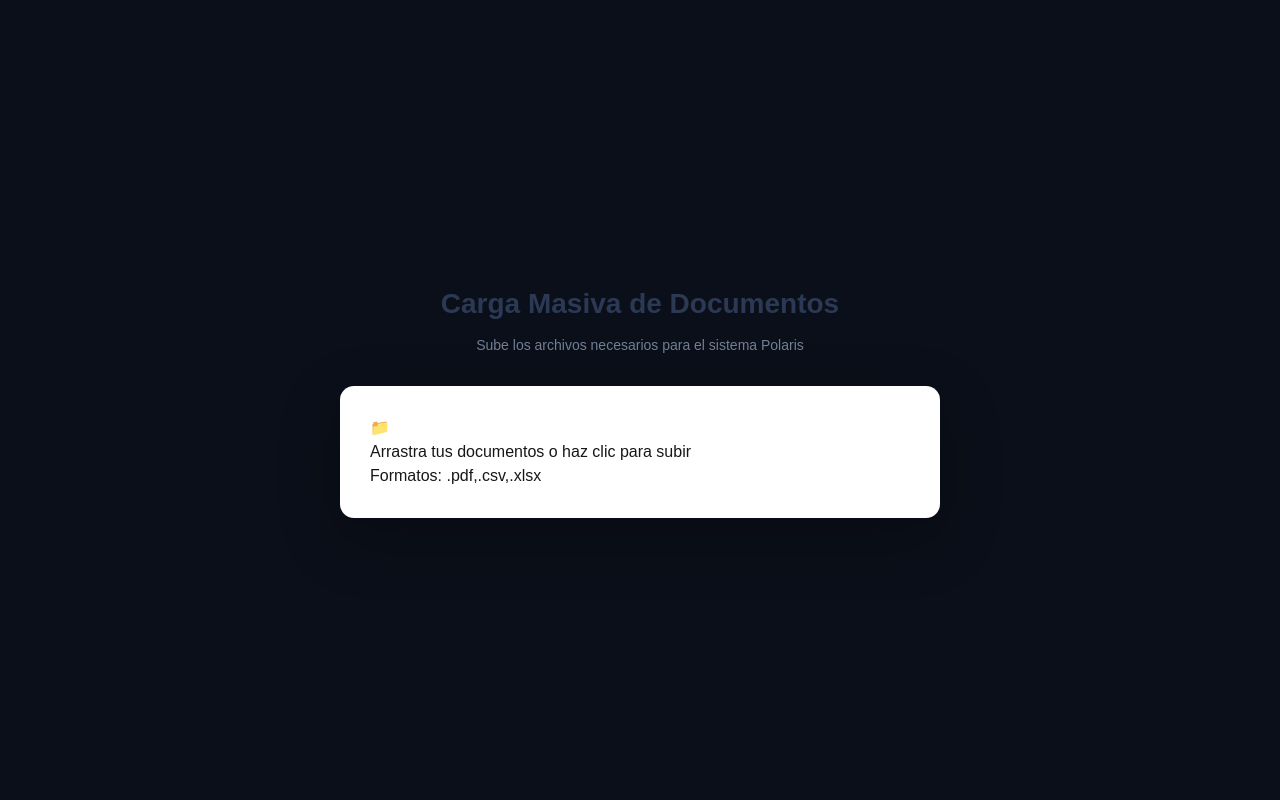
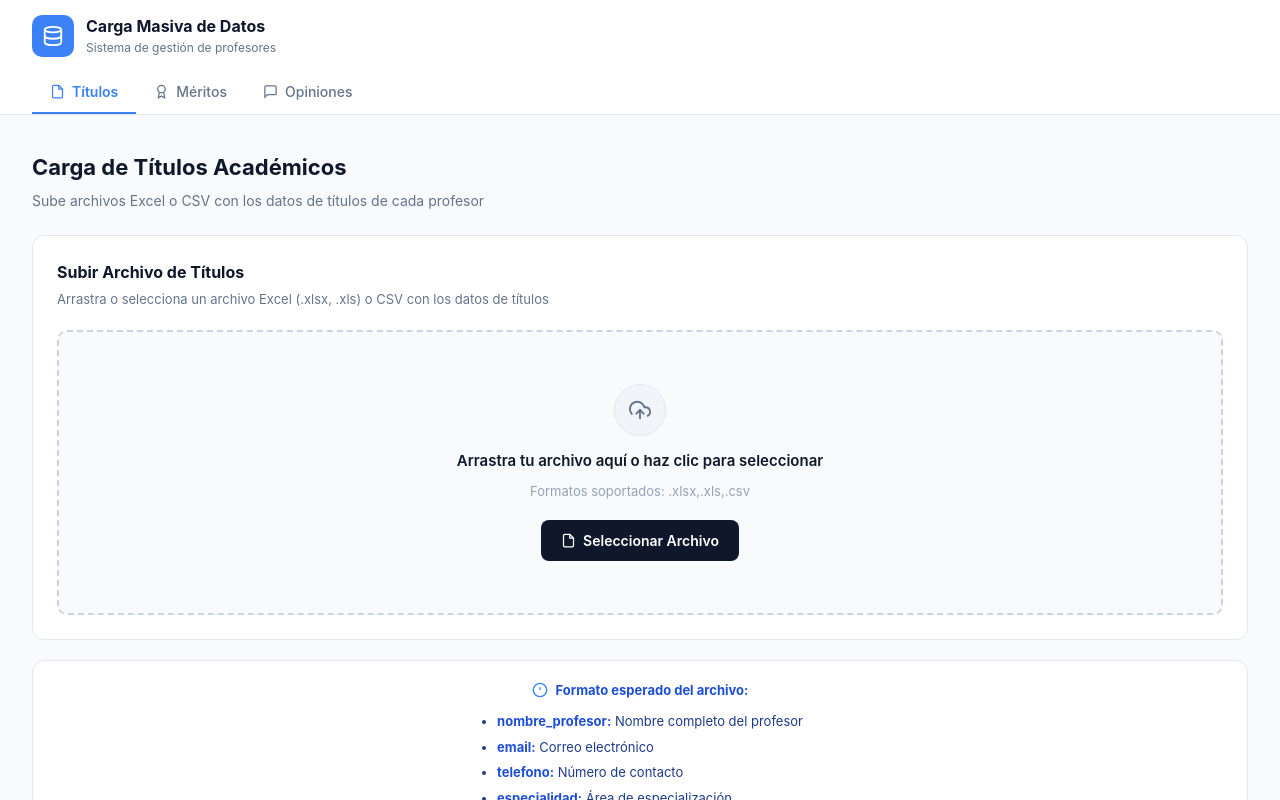
Before and after one commit to Massy100/Polaris, a Next.js app in the folder frontend/: page /bulk-upload in a window 1280 px wide. Shown: the top 800 px of the page. Built offline with nearby package versions, Linux system fonts and the light colour scheme.

Commit message:
feat: update bulk upload page with dynamic tabs and format details

```diff
--- a/frontend/src/app/bulk-upload/page.jsx
+++ b/frontend/src/app/bulk-upload/page.jsx
@@ -4,6 +4,7 @@ import FileUploader from '../components/FileUploader';
 import '../styles/BulkUpload.css';
 
 export default function BulkUploadPage() {
+  const [activeTab, setActiveTab] = useState('titulos');
   const [files, setFiles] = useState([]);
 
   const handleFiles = (newFiles) => {
@@ -16,51 +17,139 @@ export default function BulkUploadPage() {
 
   const procesarArchivos = () => {
     console.log("Archivos listos para enviar:", files);
-    // Aquí irá la conexión con el backend
   };
+
+  const tabConfig = {
+    titulos: {
+      sectionTitle: 'Carga de Títulos Académicos',
+      sectionSub: 'Sube archivos Excel o CSV con los datos de títulos de cada profesor',
+      cardTitle: 'Subir Archivo de Títulos',
+      cardDesc: 'Arrastra o selecciona un archivo Excel (.xlsx, .xls) o CSV con los datos de títulos',
+      formatFields: [
+        { key: 'nombre_profesor', desc: 'Nombre completo del profesor' },
+        { key: 'email', desc: 'Correo electrónico' },
+        { key: 'telefono', desc: 'Número de contacto' },
+        { key: 'especialidad', desc: 'Área de especialización' },
+        { key: 'grado_academico', desc: 'Máximo grado académico' },
+        { key: 'experiencia_años', desc: 'Años de experiencia' },
+        { key: 'institucion_actual', desc: 'Institución donde trabaja' },
+      ],
+    },
+    meritos: {
+      sectionTitle: 'Carga de Méritos de Profesores',
+      sectionSub: 'Sube archivos Excel o CSV con los datos de méritos de cada profesor',
+      cardTitle: 'Subir Archivo de Méritos',
+      cardDesc: 'Arrastra o selecciona un archivo Excel (.xlsx, .xls) o CSV con los datos de méritos',
+      formatFields: [
+        { key: 'nombre_profesor', desc: 'Nombre completo del profesor' },
+        { key: 'email', desc: 'Correo electrónico' },
+        { key: 'tipo_merito', desc: 'Tipo de mérito o reconocimiento' },
+        { key: 'descripcion', desc: 'Descripción del mérito' },
+        { key: 'fecha_obtencion', desc: 'Fecha de obtención' },
+        { key: 'institucion_otorgante', desc: 'Institución que otorgó el mérito' },
+      ],
+    },
+    opiniones: {
+      sectionTitle: 'Carga de Opiniones de Profesores',
+      sectionSub: 'Sube archivos Excel o CSV con las opiniones de cada profesor',
+      cardTitle: 'Subir Archivo de Opiniones',
+      cardDesc: 'Arrastra o selecciona un archivo Excel (.xlsx, .xls) o CSV con los datos de opiniones',
+      formatFields: [
+        { key: 'nombre_profesor', desc: 'Nombre completo del profesor' },
+        { key: 'email', desc: 'Correo electrónico' },
+        { key: 'opinion', desc: 'Texto de la opinión' },
+        { key: 'calificacion', desc: 'Puntuación del 1 al 10' },
+        { key: 'fecha_opinion', desc: 'Fecha de la opinión' },
+        { key: 'autor', desc: 'Autor de la opinión' },
+      ],
+    },
+  };
+
+  const current = tabConfig[activeTab];
 
   return (
     <div className="page-wrapper">
-      <div className="header-texts">
-        <h1 style={{ color: '#2b3954' }}>Carga Masiva de Documentos</h1>
-        <p>Sube los archivos necesarios para el sistema Polaris</p>
+      <div className="top-header">
+        <div className="brand">
+          <div className="brand-icon">
+            <svg width="22" height="22" viewBox="0 0 24 24" fill="none" stroke="white" strokeWidth="2" strokeLinecap="round" strokeLinejoin="round">
+              <ellipse cx="12" cy="5" rx="9" ry="3"/>
+              <path d="M21 12c0 1.66-4 3-9 3s-9-1.34-9-3"/>
+              <path d="M3 5v14c0 1.66 4 3 9 3s9-1.34 9-3V5"/>
+            </svg>
+          </div>
+          <div>
+            <div className="brand-name">Carga Masiva de Datos</div>
+            <div className="brand-sub">Sistema de gestión de profesores</div>
+          </div>
+        </div>
+
+        <nav className="tab-nav">
+          <button className={`tab-btn ${activeTab === 'titulos' ? 'active' : ''}`} onClick={() => { setActiveTab('titulos'); setFiles([]); }}>
+            <svg width="15" height="15" viewBox="0 0 24 24" fill="none" stroke="currentColor" strokeWidth="2"><path d="M14 2H6a2 2 0 0 0-2 2v16a2 2 0 0 0 2 2h12a2 2 0 0 0 2-2V8z"/><polyline points="14 2 14 8 20 8"/></svg>
+            Títulos
+          </button>
+          <button className={`tab-btn ${activeTab === 'meritos' ? 'active' : ''}`} onClick={() => { setActiveTab('meritos'); setFiles([]); }}>
+            <svg width="15" height="15" viewBox="0 0 24 24" fill="none" stroke="currentColor" strokeWidth="2"><circle cx="12" cy="8" r="6"/><path d="M15.477 12.89 17 22l-5-3-5 3 1.523-9.11"/></svg>
+            Méritos
+          </button>
+          <button className={`tab-btn ${activeTab === 'opiniones' ? 'active' : ''}`} onClick={() => { setActiveTab('opiniones'); setFiles([]); }}>
+            <svg width="15" height="15" viewBox="0 0 24 24" fill="none" stroke="currentColor" strokeWidth="2"><path d="M21 15a2 2 0 0 1-2 2H7l-4 4V5a2 2 0 0 1 2-2h14a2 2 0 0 1 2 2z"/></svg>
+            Opiniones
+          </button>
+        </nav>
       </div>
 
-      <div className="modal-card" style={{ padding: '30px' }}>
-        <FileUploader
-          onFilesSelected={handleFiles}
-          accept=".pdf,.csv,.xlsx"
-        />
+      <div className="content-area">
+        <div className="section-header">
+          <h1 className="section-title">{current.sectionTitle}</h1>
+          <p className="section-sub">{current.sectionSub}</p>
+        </div>
 
-        {files.length > 0 && (
-          <div style={{ marginTop: '24px' }}>
-            <h3 className="modal-title" style={{ marginBottom: '12px' }}>
-              Documentos preparados ({files.length})
-            </h3>
+        <div className="upload-card">
+          <div className="upload-card-header">
+            <h2 className="upload-card-title">{current.cardTitle}</h2>
+            <p className="upload-card-desc">{current.cardDesc}</p>
+          </div>
 
-            <div className="modal-content">
+          <FileUploader onFilesSelected={handleFiles} accept=".xlsx,.xls,.csv" />
+
+          {files.length > 0 && (
+            <div style={{ marginTop: '20px' }}>
+              <h3 style={{ fontSize: '14px', fontWeight: '600', marginBottom: '10px', color: '#1e293b' }}>
+                Archivos seleccionados ({files.length})
+              </h3>
               {files.map((file, index) => (
-                <div key={index} className="modal-meta file-row-custom">
-                  <span>{file.name}</span>
-                  <button
-                    onClick={() => removeFile(file.name)}
-                    style={{ background: 'transparent', border: 'none', color: '#ff4545', cursor: 'pointer', fontWeight: 'bold' }}
-                  >
-                    ✕
-                  </button>
+                <div key={index} className="file-row">
+                  <span style={{ fontSize: '14px', color: '#334155' }}>{file.name}</span>
+                  <button onClick={() => removeFile(file.name)} className="remove-btn">✕</button>
                 </div>
               ))}
+              <button className="process-btn" onClick={procesarArchivos}>
+                Procesar Documentos
+              </button>
             </div>
+          )}
+        </div>
 
-            <button
-              className="modal-btn modal-btn-primary upload-process-btn"
-              onClick={procesarArchivos}
-            >
-              Procesar Documentos
-            </button>
+        <div className="format-card">
+          <div className="format-card-inner">
+            <svg width="16" height="16" viewBox="0 0 24 24" fill="none" stroke="#3b82f6" strokeWidth="2"><circle cx="12" cy="12" r="10"/><line x1="12" y1="8" x2="12" y2="12"/><line x1="12" y1="16" x2="12.01" y2="16"/></svg>
+            <span className="format-title">Formato esperado del archivo:</span>
           </div>
-        )}
+          <ul className="format-list">
+            {current.formatFields.map((field) => (
+              <li key={field.key}>
+                <span className="format-key">{field.key}:</span> {field.desc}
+              </li>
+            ))}
+          </ul>
+        </div>
       </div>
+
+      <footer className="page-footer">
+        Sistema de Carga Masiva de Datos - Gestión de Profesores
+      </footer>
     </div>
   );
 }
--- a/frontend/src/app/components/FileUploader.jsx
+++ b/frontend/src/app/components/FileUploader.jsx
@@ -38,9 +38,22 @@ const FileUploader = ({ onFilesSelected, accept }) => {
         onChange={(e) => onFilesSelected(Array.from(e.target.files))}
         style={{ display: 'none' }}
       />
-      <span className="icon-folder">📁</span>
-      <p className="drop-text">Arrastra tus documentos o haz clic para subir</p>
-      <span className="drop-format">Formatos: {accept}</span>
+      <div className="upload-icon-circle">
+        <svg width="22" height="22" viewBox="0 0 24 24" fill="none" stroke="#64748b" strokeWidth="2" strokeLinecap="round" strokeLinejoin="round">
+          <polyline points="16 16 12 12 8 16"/>
+          <line x1="12" y1="12" x2="12" y2="21"/>
+          <path d="M20.39 18.39A5 5 0 0 0 18 9h-1.26A8 8 0 1 0 3 16.3"/>
+        </svg>
+      </div>
+      <p className="drop-text">Arrastra tu archivo aquí o haz clic para seleccionar</p>
+      <span className="drop-format">Formatos soportados: {accept}</span>
+      <button
+        className="select-file-btn"
+        onClick={(e) => { e.stopPropagation(); document.getElementById('hidden-file-input').click(); }}
+      >
+        <svg width="15" height="15" viewBox="0 0 24 24" fill="none" stroke="currentColor" strokeWidth="2"><path d="M14 2H6a2 2 0 0 0-2 2v16a2 2 0 0 0 2 2h12a2 2 0 0 0 2-2V8z"/><polyline points="14 2 14 8 20 8"/></svg>
+        Seleccionar Archivo
+      </button>
     </div>
   );
 };
--- a/frontend/src/app/styles/BulkUpload.css
+++ b/frontend/src/app/styles/BulkUpload.css
@@ -140,222 +140,214 @@
     background: #d63535;
 }
 
-.sdd-general {
-    position: fixed;
-    inset: 0;
-    z-index: 9999;
-    pointer-events: none;
-    color: #1C1C1C;
-}
-
-.sdd-general.sdd-open {
-    pointer-events: auto;
-}
-
-.sdd-overlay {
-    position: absolute;
-    inset: 0;
-    background: rgba(0, 0, 0, 0.5);
-    opacity: 0;
-    transition: opacity 250ms ease;
-}
-
-.sdd-general.sdd-open .sdd-overlay {
-    opacity: 1;
-}
-
-.sdd-panel {
-    position: absolute;
-    top: 0;
-    right: 0;
-    height: 100%;
-    background: #fff;
-    box-shadow: -12px 0 30px rgba(0, 0, 0, 0.2);
-    transform: translateX(100%);
-    transition: transform 250ms ease;
+.page-wrapper {
+    min-height: 100vh;
+    background-color: #f8fafc;
+    font-family: -apple-system, BlinkMacSystemFont, 'Segoe UI', sans-serif;
     display: flex;
     flex-direction: column;
 }
 
-.sdd-general.sdd-open .sdd-panel {
-    transform: translateX(0);
+.top-header {
+    background: #ffffff;
+    border-bottom: 1px solid #e2e8f0;
+    padding: 0 32px;
 }
 
-.sdd-header {
+.brand {
     display: flex;
     align-items: center;
-    justify-content: space-between;
     gap: 12px;
-    padding: 14px 16px;
-    border-bottom: 1px solid #eaeaea;
+    padding: 14px 0 0 0;
 }
 
-.sdd-title {
-    margin: 0;
+.brand-icon {
+    width: 42px;
+    height: 42px;
+    background: #3b82f6;
+    border-radius: 10px;
+    display: flex;
+    align-items: center;
+    justify-content: center;
+}
+
+.brand-name {
     font-size: 16px;
+    font-weight: 700;
+    color: #0f172a;
+}
+
+.brand-sub {
+    font-size: 12px;
+    color: #64748b;
+    margin-top: 1px;
+}
+
+.tab-nav {
+    display: flex;
+    gap: 0;
+    margin-top: 14px;
+}
+
+.tab-btn {
+    display: flex;
+    align-items: center;
+    gap: 7px;
+    padding: 10px 18px;
+    background: transparent;
+    border: none;
+    border-bottom: 2px solid transparent;
+    font-size: 14px;
+    font-weight: 500;
+    color: #64748b;
+    cursor: pointer;
+    transition: color 0.15s, border-color 0.15s;
+}
+
+.tab-btn:hover {
+    color: #1e293b;
+}
+
+.tab-btn.active {
+    color: #3b82f6;
+    border-bottom: 2px solid #3b82f6;
     font-weight: 600;
 }
 
-.sdd-close {
-    border: none;
-    background: transparent;
-    cursor: pointer;
-    font-size: 18px;
-    line-height: 1;
-    padding: 8px;
-    border-radius: 8px;
+.content-area {
+    padding: 36px 32px;
+    max-width: 1400px;
+    width: 100%;
 }
 
-.sdd-close:hover {
-    background: #f3f3f3;
+.section-header {
+    margin-bottom: 24px;
 }
 
-.sdd-body {
-    padding: 16px;
-    overflow: auto;
-    flex: 1;
+.section-title {
+    font-size: 22px;
+    font-weight: 700;
+    color: #0f172a;
+    margin: 0 0 6px 0;
 }
 
-.sdd-data-container {
+.section-sub {
+    font-size: 14px;
+    color: #64748b;
+    margin: 0;
+}
+
+.upload-card {
+    background: #ffffff;
+    border: 1px solid #e2e8f0;
+    border-radius: 12px;
+    padding: 24px;
+    margin-bottom: 20px;
+}
+
+.upload-card-header {
+    margin-bottom: 20px;
+}
+
+.upload-card-title {
+    font-size: 16px;
+    font-weight: 700;
+    color: #0f172a;
+    margin: 0 0 6px 0;
+}
+
+.upload-card-desc {
+    font-size: 13px;
+    color: #64748b;
+    margin: 0;
+}
+
+.file-row {
     display: flex;
-    flex-direction: row;
-    gap: 12px;
+    justify-content: space-between;
+    align-items: center;
+    background: #f8fafc;
+    border: 1px solid #e2e8f0;
+    border-radius: 8px;
+    padding: 10px 14px;
+    margin-bottom: 8px;
+}
+
+.remove-btn {
+    background: transparent;
+    border: none;
+    color: #ef4444;
+    cursor: pointer;
+    font-weight: bold;
+    font-size: 14px;
+}
+
+.process-btn {
+    width: 100%;
+    margin-top: 16px;
+    padding: 11px;
+    background: #1e293b;
+    color: #ffffff;
+    border: none;
+    border-radius: 8px;
+    font-size: 14px;
+    font-weight: 600;
+    cursor: pointer;
+    transition: background 0.15s;
+}
+
+.process-btn:hover {
+    background: #0f172a;
+}
+
+.format-card {
+    background: #ffffff;
+    border: 1px solid #e2e8f0;
+    border-radius: 12px;
+    padding: 20px 24px;
+    display: flex;
+    flex-direction: column;
     align-items: center;
 }
 
-.sdd-field {
+.format-card-inner {
+    display: flex;
+    align-items: center;
+    gap: 8px;
+    margin-bottom: 12px;
+}
+
+.format-title {
+    font-size: 13px;
+    font-weight: 700;
+    color: #1d4ed8;
+}
+
+.format-list {
+    list-style: disc;
+    padding-left: 20px;
+    margin: 0;
     display: flex;
     flex-direction: column;
     gap: 6px;
-    margin-bottom: 30px;
 }
 
-.sdd-label {
-    font-size: 18px;
-    font-weight: 600;
-    color: #333;
-    letter-spacing: 0.2px;
+.format-list li {
+    font-size: 13px;
+    color: #1e3a8a;
 }
 
-.input-underline {
-    position: relative;
-    width: 300px;
+.format-key {
+    font-weight: 700;
+    color: #1d4ed8;
 }
 
-.input-underline-field {
-    width: 100%;
-    font-size: 1rem;
-    padding: 0.2em 0.3em;
-    color: #333;
-    border: none;
-    border-bottom: 1.5px solid #d1d5db;
-    border-radius: 6px 6px 0 0;
-    outline: none;
-    transition: background 0.2s ease, border-color 0.2s ease;
-}
-
-.input-underline-field::placeholder {
-    color: #9ca3af;
-}
-
-.input-underline-border {
-    position: absolute;
-    bottom: 0;
-    left: 0;
-    width: 0%;
-    height: 2px;
-    background: #2563eb;
-    transition: width 0.3s ease;
-}
-
-.input-underline-field:focus~.input-underline-border {
+.page-footer {
+    text-align: center;
+    padding: 24px;
+    font-size: 13px;
+    color: #94a3b8;
+    border-top: 1px solid #e2e8f0;
+    margin-top: auto;
     width: 100%;
 }
-
-.sdd-form {
-    max-width: 420px;
-    margin: 0 auto;
-}
-
-.sdd-actions {
-    display: flex;
-    gap: 10px;
-    justify-content: flex-end;
-    margin-top: 18px;
-    padding-top: 14px;
-    border-top: 1px solid rgba(0, 0, 0, 0.06);
-}
-
-.sdd-btn {
-    border: 1px solid rgba(0, 0, 0, 0.10);
-    border-radius: 10px;
-    padding: 10px 12px;
-    font-weight: 700;
-    cursor: pointer;
-    transition: transform 120ms ease, box-shadow 120ms ease, background 120ms ease;
-}
-
-.sdd-btn:active {
-    transform: scale(0.98);
-}
-
-.sdd-btn-ghost {
-    background: #ffffff;
-}
-
-.sdd-btn-ghost:hover {
-    background: #f9fafb;
-}
-
-.sdd-btn-primary {
-    background: #2563eb;
-    color: #ffffff;
-    border-color: rgba(37, 99, 235, 0.55);
-    box-shadow: 0 10px 22px rgba(37, 99, 235, 0.22);
-}
-
-.sdd-btn-primary:hover {
-    box-shadow: 0 14px 28px rgba(37, 99, 235, 0.28);
-}
-
-/* CLASES AÑADIDAS PARA REPLICAR TU CAPTURA OSCURA */
-.page-wrapper {
-    min-height: 100vh;
-    background-color: #0b0f19; /* Fondo oscuro similar al de tu captura */
-    display: flex;
-    flex-direction: column;
-    align-items: center;
-    justify-content: center;
-    font-family: sans-serif;
-    padding: 20px;
-}
-
-.header-texts {
-    text-align: center;
-    margin-bottom: 30px;
-}
-
-.header-texts h1 {
-    color: #273043; /* Color oscuro que resalta o puedes cambiarlo a #3f7ee2 */
-    font-size: 28px;
-    font-weight: 800;
-    margin: 0 0 10px 0;
-}
-
-.header-texts p {
-    color: #718096;
-    font-size: 14px;
-    margin: 0;
-}
-
-.file-row-custom {
-    display: flex;
-    justify-content: space-between;
-    align-items: center;
-    margin-bottom: 8px;
-}
-
-.upload-process-btn {
-    width: 100%;
-    margin-top: 20px;
-}
--- a/frontend/src/app/styles/FileUploader.css
+++ b/frontend/src/app/styles/FileUploader.css
@@ -1,33 +1,67 @@
-.file-uploader-zone {
-  border: 2px dashed #cbd5e0;
-  border-radius: 16px;
-  padding: 50px;
+.dropzone-area {
+  border: 2px dashed #cbd5e1;
+  border-radius: 10px;
+  padding: 52px 24px;
   text-align: center;
-  background: #ffffff;
+  background: #f8fafc;
   cursor: pointer;
-  transition: all 0.3s cubic-bezier(0.4, 0, 0.2, 1);
-  box-shadow: 0 4px 6px -1px rgba(0, 0, 0, 0.1);
+  transition: all 0.2s ease;
+  display: flex;
+  flex-direction: column;
+  align-items: center;
+  gap: 10px;
 }
 
-.file-uploader-zone:hover {
-  border-color: #4299e1;
-  background: #f7fafc;
+.dropzone-area:hover {
+  border-color: #94a3b8;
+  background: #f1f5f9;
 }
 
-.file-uploader-zone.drag-active {
-  background: #ebf8ff;
-  border-color: #3182ce;
-  transform: scale(1.01);
+.dropzone-area.active {
+  background: #eff6ff;
+  border-color: #3b82f6;
 }
 
-.upload-icon {
-  font-size: 48px;
-  margin-bottom: 15px;
+.upload-icon-circle {
+  width: 52px;
+  height: 52px;
+  background: #f1f5f9;
+  border: 1px solid #e2e8f0;
+  border-radius: 50%;
+  display: flex;
+  align-items: center;
+  justify-content: center;
+  margin-bottom: 4px;
 }
 
-.format-hint {
-  display: block;
-  margin-top: 10px;
-  font-size: 0.85rem;
-  color: #718096;
+.drop-text {
+  font-size: 15px;
+  font-weight: 600;
+  color: #0f172a;
+  margin: 0;
 }
+
+.drop-format {
+  font-size: 13px;
+  color: #94a3b8;
+}
+
+.select-file-btn {
+  display: flex;
+  align-items: center;
+  gap: 7px;
+  margin-top: 8px;
+  padding: 10px 20px;
+  background: #0f172a;
+  color: #ffffff;
+  border: none;
+  border-radius: 8px;
+  font-size: 14px;
+  font-weight: 600;
+  cursor: pointer;
+  transition: background 0.15s;
+}
+
+.select-file-btn:hover {
+  background: #1e293b;
+}
```
